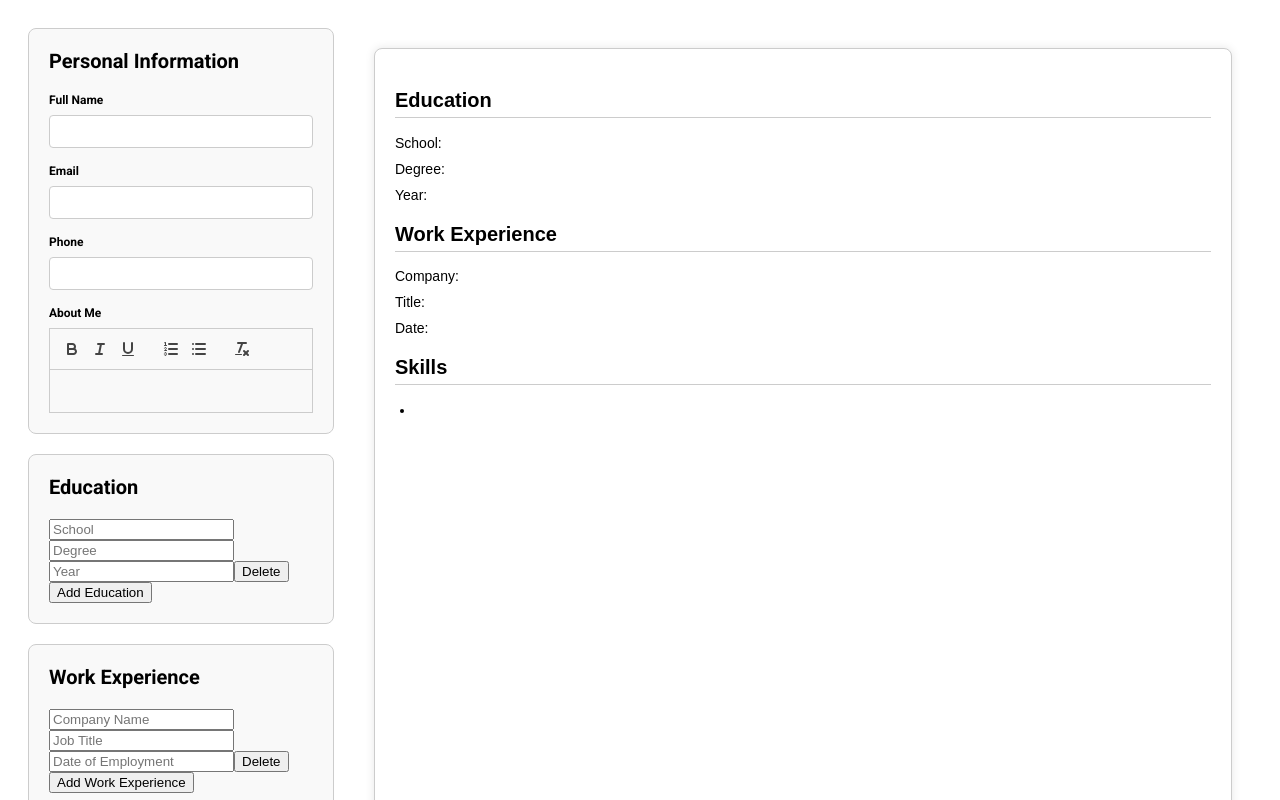
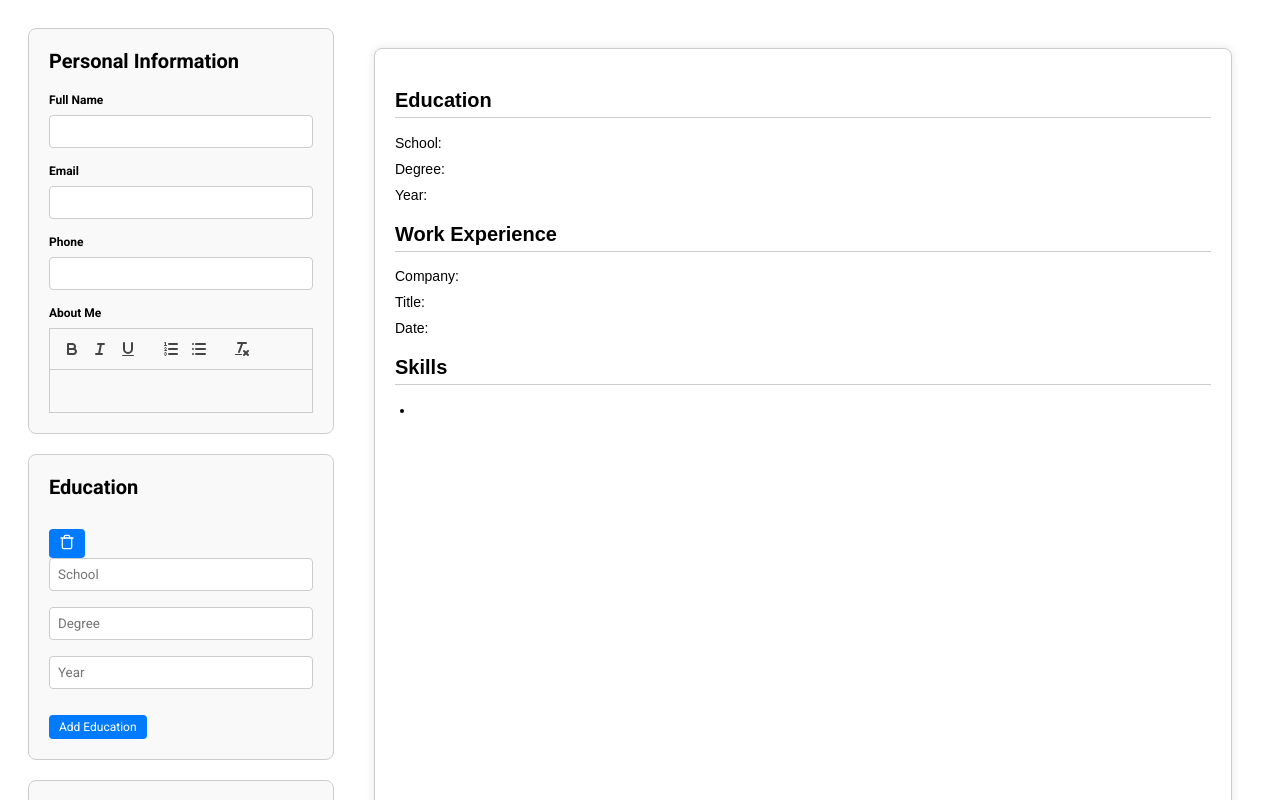
Before and after one commit to morrowdavidson/cv-creator, a React (Vite) app: page / in a window 1280 px wide. Shown: the top 800 px of the page. Built offline with nearby package versions, Linux system fonts and the light colour scheme.

Commit message:
Add feather-icons dependency and update education form styles; refactor button and input components

```diff
--- a/package.json
+++ b/package.json
@@ -11,6 +11,7 @@
     "preview": "vite preview"
   },
   "dependencies": {
+    "feather-icons": "^4.29.2",
     "quill": "^2.0.2",
     "react": "^18.3.1",
     "react-dom": "^18.3.1",
--- a/src/components/cv-form/CommonStyles.js
+++ b/src/components/cv-form/CommonStyles.js
@@ -59,3 +59,35 @@ export const SectionWrapper = styled.div`
   font-family: 'Roboto', sans-serif;
   margin-bottom: 20px;
 `;
+
+export const Button = styled.button`
+  padding: 5px 10px;
+  margin-top: 10px;
+  border: none;
+  border-radius: 4px;
+  background-color: #007bff;
+  color: #fff;
+  font-family: 'Roboto', sans-serif;
+  font-size: 0.75em;
+  cursor: pointer;
+  transition: background-color 0.3s;
+
+  &:hover {
+    background-color: #0056b3;
+  }
+
+  &:focus {
+    outline: none;
+    box-shadow: 0 0 0 3px rgba(0, 123, 255, 0.5);
+  }
+
+  &:disabled {
+    background-color: #ccc;
+    cursor: not-allowed;
+  }
+`;
+
+export const Icon = styled.i`
+  width: 16px; /* Adjust the width as needed */
+  height: 16px; /* Adjust the height as needed */
+`;
--- a/src/components/cv-form/cv-form.jsx
+++ b/src/components/cv-form/cv-form.jsx
@@ -41,12 +41,12 @@ function CvForm({
         />
       </SectionWrapper>
       <SectionWrapper>
+        <Header>Skills</Header>
+        <Skills skillList={skillList} setSkillList={setSkillList} />
+      </SectionWrapper>
+      <SectionWrapper>
         <Header>Work Experience</Header>
         <WorkForm workList={workList} setWorkList={setWorkList} />
-      </SectionWrapper>
-      <SectionWrapper>
-        <Header>Skills</Header>
-        <Skills skillList={skillList} setSkillList={setSkillList} />
       </SectionWrapper>
     </>
   );
--- a/src/components/cv-form/education-form.jsx
+++ b/src/components/cv-form/education-form.jsx
@@ -1,6 +1,13 @@
 import PropTypes from 'prop-types';
+import { useEffect } from 'react';
+import { Form, Button, Input, Icon } from './CommonStyles';
+import feather from 'feather-icons';
 
 function EducationForm({ educationList, setEducationList }) {
+  useEffect(() => {
+    feather.replace();
+  }, [educationList]);
+
   const handleInputChange = (index, event) => {
     const values = [...educationList];
     values[index][event.target.name] = event.target.value;
@@ -29,39 +36,39 @@ function EducationForm({ educationList, setEducationList }) {
   }
 
   return (
-    <div>
+    <Form>
       {educationList.map((education, index) => (
         <div key={index}>
-          <input
+          <Button type="button" onClick={() => handleDeleteEducation(index)}>
+            <Icon data-feather="trash"></Icon>
+          </Button>
+          <Input
             type="text"
             name="school"
             placeholder="School"
             value={education.school}
             onChange={(event) => handleInputChange(index, event)}
           />
-          <input
+          <Input
             type="text"
             name="degree"
             placeholder="Degree"
             value={education.degree}
             onChange={(event) => handleInputChange(index, event)}
           />
-          <input
+          <Input
             type="text"
             name="year"
             placeholder="Year"
             value={education.year}
             onChange={(event) => handleInputChange(index, event)}
           />
-          <button type="button" onClick={() => handleDeleteEducation(index)}>
-            Delete
-          </button>
         </div>
       ))}
-      <button type="button" onClick={handleAddEducation}>
+      <Button type="button" onClick={handleAddEducation}>
         Add Education
-      </button>
-    </div>
+      </Button>
+    </Form>
   );
 }
 
```
Also changed, not shown: 1 other file (tests, documents, lock files or other folders).
